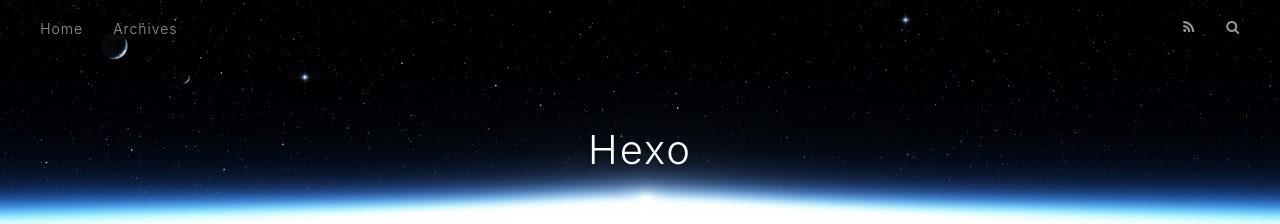
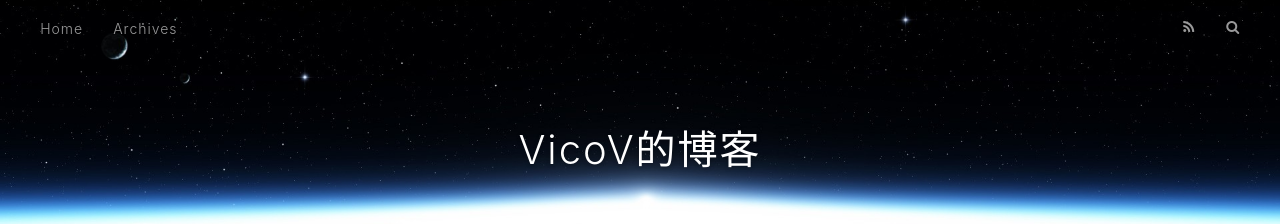
Before and after one commit to VicoWang/vicowang.github.io, a plain HTML site: page index.html in a window 1280 px wide. Shown: the top 224 px of the page. Drawn offline with nearby package versions, Linux system fonts and the light colour scheme.

Commit message:
Site updated: 2018-09-10 17:55:37

```diff
--- a/index.html
+++ b/index.html
@@ -5,17 +5,17 @@
 
 
 
-  <title>Hexo</title>
+  <title>VicoV的博客</title>
   <meta name="viewport" content="width=device-width, initial-scale=1, maximum-scale=1">
   <meta property="og:type" content="website">
-<meta property="og:title" content="Hexo">
+<meta property="og:title" content="VicoV的博客">
 <meta property="og:url" content="http://yoursite.com/index.html">
-<meta property="og:site_name" content="Hexo">
+<meta property="og:site_name" content="VicoV的博客">
 <meta property="og:locale" content="default">
 <meta name="twitter:card" content="summary">
-<meta name="twitter:title" content="Hexo">
+<meta name="twitter:title" content="VicoV的博客">
 
-    <link rel="alternate" href="/atom.xml" title="Hexo" type="application/atom+xml">
+    <link rel="alternate" href="/atom.xml" title="VicoV的博客" type="application/atom+xml">
 
 
     <link rel="icon" href="/favicon.png">
@@ -34,7 +34,7 @@
   <div id="header-outer" class="outer">
     <div id="header-title" class="inner">
       <h1 id="logo-wrap">
-        <a href="/" id="logo">Hexo</a>
+        <a href="/" id="logo">VicoV的博客</a>
       </h1>
 
     </div>
@@ -124,7 +124,7 @@
 
     </div>
     <footer class="article-footer">
-      <a data-url="http://yoursite.com/2015/10/29/Touch/" data-id="cjlw3yat40000xnc7m8vnclch" class="article-share-link">Share</a>
+      <a data-url="http://yoursite.com/2015/10/29/Touch/" data-id="cjlw439720000zlc7hktv6cok" class="article-share-link">Share</a>
 
 
     </footer>
```
Also changed, not shown: 2015/10/29/Touch/index.html (+5 -5 lines), archives/2015/10/index.html (+6 -6 lines), archives/2015/index.html (+6 -6 lines), archives/index.html (+6 -6 lines).
